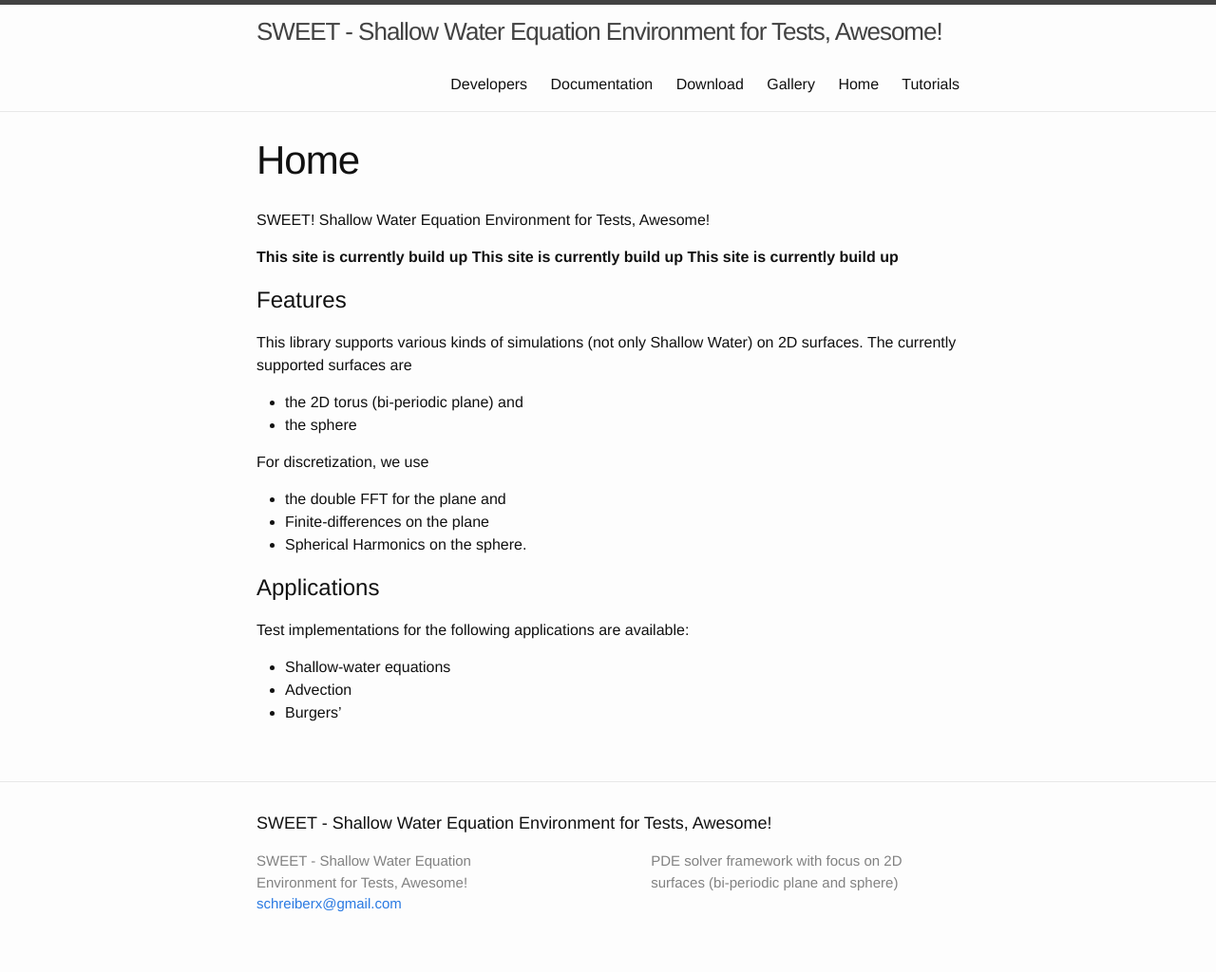
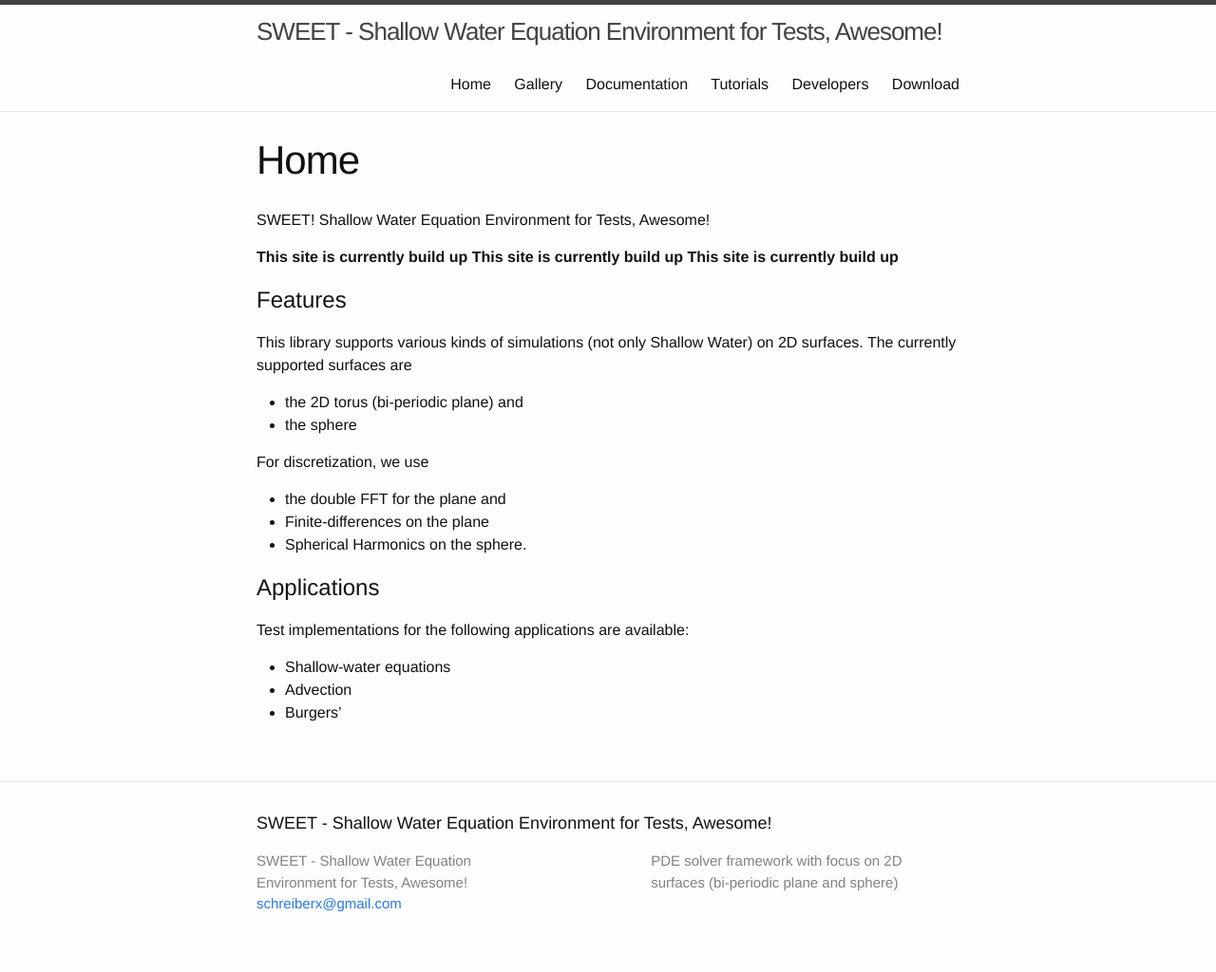
Before and after one commit to schreiberx/sweetsite, a Jekyll site: the page built from index.md, in a window 1280 px wide. Shown: the whole page at 95% size. Built offline with Jekyll 4.4.1, drawn with Linux system fonts in a browser that asks for light colours.

Commit message:
updated headers for ordering of menu

```diff
--- a/_includes/header.html
+++ b/_includes/header.html
@@ -14,11 +14,20 @@
       </a>
 
       <div class="trigger">
+          <a class="page-link" href="/sweetsite//index.html">Home</a>
+          <a class="page-link" href="/sweetsite//gallery.html">Gallery</a>
+          <a class="page-link" href="/sweetsite//documentation.html">Documentation</a>
+          <a class="page-link" href="/sweetsite//tutorials.html">Tutorials</a>
+          <a class="page-link" href="/sweetsite//developers.html">Developers</a>
+          <a class="page-link" href="/sweetsite//download.html">Download</a>
+
+	{% comment %}
         {% for my_page in site.pages %}
           {% if my_page.title %}
           <a class="page-link" href="{{ my_page.url | prepend: site.baseurl }}">{{ my_page.title }}</a>
           {% endif %}
         {% endfor %}
+	{% endcomment %}
       </div>
     </nav>
 
```
